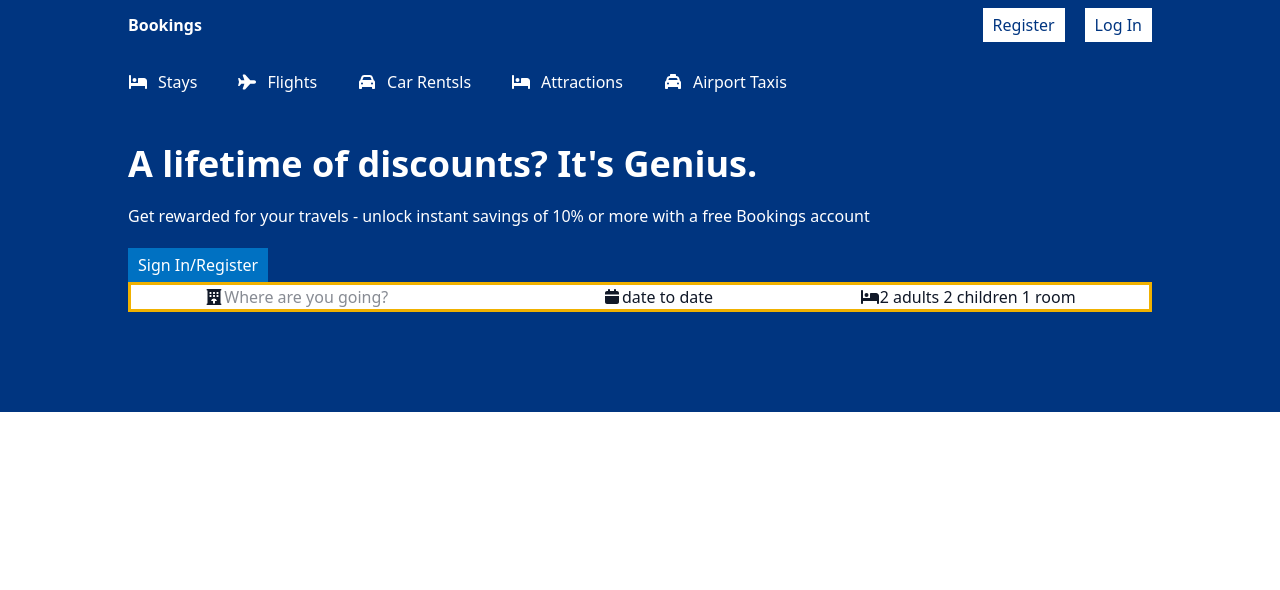
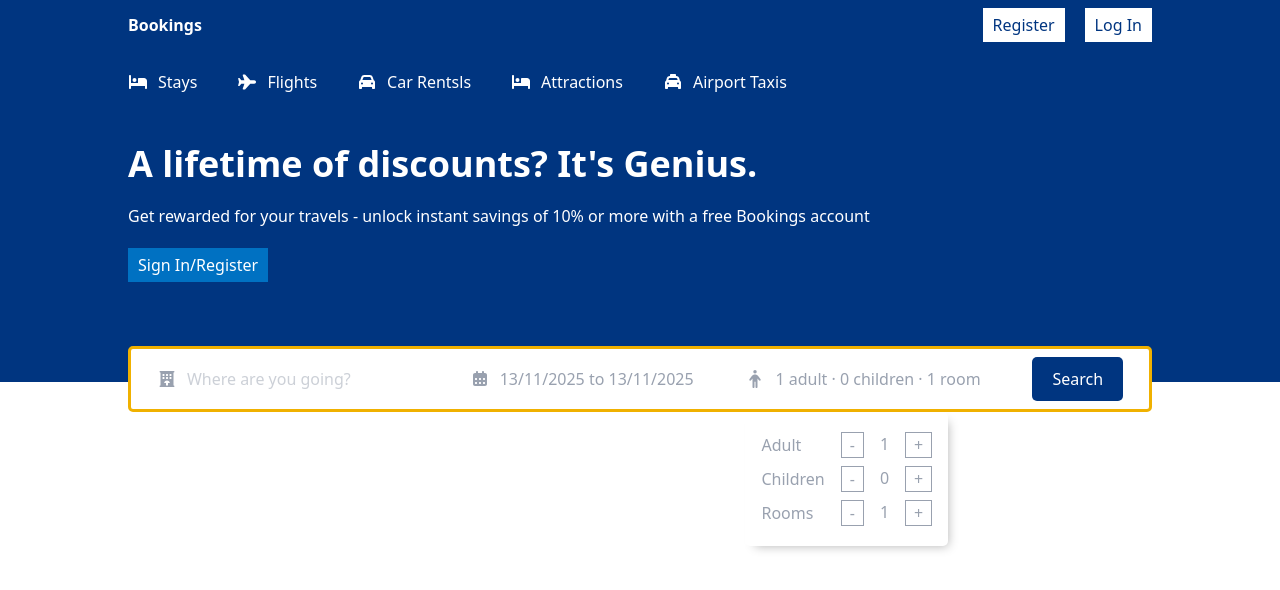
Before and after one commit to AdeNoah/lr3-booking-app, a React (Vite) app: page / in a window 1280 px wide. Shown: the top 590 px of the page. Built offline with nearby package versions, Linux system fonts and the light colour scheme.

Commit message:
little update on the search-bar: carlendar and the spaces for bokings

```diff
--- a/package.json
+++ b/package.json
@@ -16,7 +16,9 @@
     "@fortawesome/free-solid-svg-icons": "^7.1.0",
     "@fortawesome/react-fontawesome": "^3.1.0",
     "@tailwindcss/vite": "^4.1.17",
+    "date-fns": "^4.1.0",
     "react": "^19.2.0",
+    "react-date-range": "^2.0.1",
     "react-dom": "^19.2.0",
     "react-router-dom": "^7.9.5",
     "tailwindcss": "^4.1.17"
--- a/src/components/header.jsx
+++ b/src/components/header.jsx
@@ -1,18 +1,46 @@
+import { useState } from "react";
 import { FontAwesomeIcon } from "@fortawesome/react-fontawesome";
 import {
   faBed,
-  faCalendar,
+  faCalendarDays,
   faCar,
   faHotel,
+  faPerson,
   faPlane,
   faTaxi,
 } from "@fortawesome/free-solid-svg-icons";
+import { DateRange } from "react-date-range";
+import "react-date-range/dist/styles.css"; // main css file
+import "react-date-range/dist/theme/default.css"; // theme css file
+import { format } from "date-fns";
 
 const Header = () => {
+  const [openDate, setOpenDate] = useState(false);
+  const [date, setDate] = useState([
+    {
+      startDate: new Date(),
+      endDate: new Date(),
+      key: "selection",
+    },
+  ]);
+
+  const [openOptions, SetOpenOptions] = useState(false);
+  const [options, setOptions] = useState({
+    adult: 1,
+    children: 0,
+    room: 1,
+  });
+
+  const handleOption = (name, operation) => {
+    setOptions(prev => {return{
+      ...prev, [name]:operation ==='i' ? options[name] + 1 : options[name] - 1
+    }})
+  }
+
   return (
     <>
       <div className="header bg-nav-bg text-white flex justify-center ">
-        <div className="header-container w-full max-w-[1024px] mx-0 mt-[20px] mb-[100px]">
+        <div className="header-container w-full max-w-[1024px] mx-0 mt-[20px] mb-[100px] relative">
           <div className="header-list flex gap-[40px] mb-[50px]">
             <div className="header-list-item flex items-center gap-[10px]">
               <FontAwesomeIcon icon={faBed} />
@@ -40,29 +68,117 @@
             </div>
           </div>
 
-          <h1 className="header-title text-4xl font-bold">A lifetime of discounts? It's Genius.</h1>
+          <h1 className="header-title text-4xl font-bold">
+            A lifetime of discounts? It's Genius.
+          </h1>
           <p className="header-description my-[20px] mx-0 ">
             Get rewarded for your travels - unlock instant savings of 10% or
             more with a free Bookings account
           </p>
-          <button className="header-button border-none py-[5px] px-[10px] text-white bg-[#0071c2] font-500">Sign In/Register</button>
+          <button className="header-button border-none py-[5px] px-[10px] text-white bg-[#0071c2] font-500">
+            Sign In/Register
+          </button>
 
-          <div className="header-search h-[30px] bg-white border-[3px] border-yellow-500 outline-none flex items-center justify-around text-gray-900 ">
+          <div className="header-search w-full max-w-[1024px] h-[30px] bg-white border-[3px] border-yellow-500 outline-none flex items-center justify-around text-gray-400 '' py-[30px] px-[0] rounded-[5px] absolute bottom-[-130px] *:flex *:items-center *:gap-[10px]">
             <div className="header-search-item ">
-                <FontAwesomeIcon icon={faHotel} className="header-icon"/>
-                <input type="text" placeholder="Where are you going?" className="header-search-input" />
+              <FontAwesomeIcon icon={faHotel} className="header-icon" />
+              <input
+                type="text"
+                placeholder="Where are you going?"
+                className="header-search-input border-0 outline-none"
+              />
             </div>
 
-            <div className="header-search-item">
-                <FontAwesomeIcon icon={faCalendar} className="header-icon"/>
-                <span className="header-search-text">date to date</span>
+            <div className="header-search-item relative">
+              <FontAwesomeIcon icon={faCalendarDays} className="header-icon" />
+              <span
+                onClick={() => setOpenDate(!openDate)}
+                className="header-search-text cursor-pointer"
+              >
+                {`${format(date[0].startDate, "dd/MM/yyyy")} to ${format(
+                  date[0].endDate,
+                  "dd/MM/yyyy"
+                )}`}
+              </span>
+              {openDate && (
+                <DateRange
+                  editableDateInputs={true}
+                  onChange={(item) => setDate([item.selection])}
+                  moveRangeOnFirstSelection={false}
+                  ranges={date}
+                  className="date absolute top-[45px]"
+                />
+              )}
             </div>
 
-            <div className="header-search-item">
-                <FontAwesomeIcon icon={faBed} className="header-icon"/>
-                <span className="header-search-text">2 adults 2 children 1 room </span>
+            <div className="header-search-item relative">
+              <FontAwesomeIcon icon={faPerson} className="header-icon" />
+              <span className="header-search-text cursor-pointer">{`${options.adult} adult · ${options.children} children · ${options.room} room`}</span>
+              <div className="options absolute top-[45px] bg-white rounded-[5px] p-4 [box-shadow:5px_5px_10px_-5px_rgba(0,0,0,0.3)] [&>div]:flex [&>div]:justify-between [&>div]:items-center [&>div>div]:flex [&>div]:gap-4 [&>div>div]:gap-4 [&>div>div]:py-1  [&>div>div>button]:border [&>div>div>button]:px-2">
+                <div className="option-item">
+                  <span className="option-text">Adult</span>
+                  <div className="counter">
+                    <button
+                      className="option-counter-btn"
+                      onClick={() => handleOption("adult", "d")}
+                    >
+                      -
+                    </button>
+                    <span className="option-counter-num">1</span>
+                    <button
+                      className="option-counter-btn"
+                      onClick={() => handleOption("adult", "i")}
+                    >
+                      +
+                    </button>
+                  </div>
+                </div>
+
+                <div className="option-item">
+                  <span className="option-text">Children</span>
+                  <div className="counter">
+                    <button
+                      className="option-counter-btn"
+                      onClick={() => handleOption("children", "d")}
+                    >
+                      -
+                    </button>
+                    <span className="option-counter-num">0</span>
+                    <button
+                      className="option-counter-btn"
+                      onClick={() => handleOption("children", "i")}
+                    >
+                      +
+                    </button>
+                  </div>
+                </div>
+
+                <div className="option-item">
+                  <span className="option-text">Rooms</span>
+                  <div className="counter">
+                    <button
+                      className="option-counter-btn"
+                      onClick={() => handleOption("room", "d")}
+                    >
+                      -
+                    </button>
+                    <span className="option-counter-num">1</span>
+                    <button
+                      className="option-counter-btn"
+                      onClick={() => handleOption("room", "i")}
+                    >
+                      +
+                    </button>
+                  </div>
+                </div>
+              </div>
             </div>
 
+            <div className="header-search-item ">
+              <button className="py-[10px] px-[20px] border-none bg-nav-bg text-white font-500 rounded-[5px]">
+                Search
+              </button>
+            </div>
           </div>
         </div>
       </div>
```
Also changed, not shown: src/index.css (line endings or trailing spaces), 1 other file (tests, documents, lock files or other folders).
